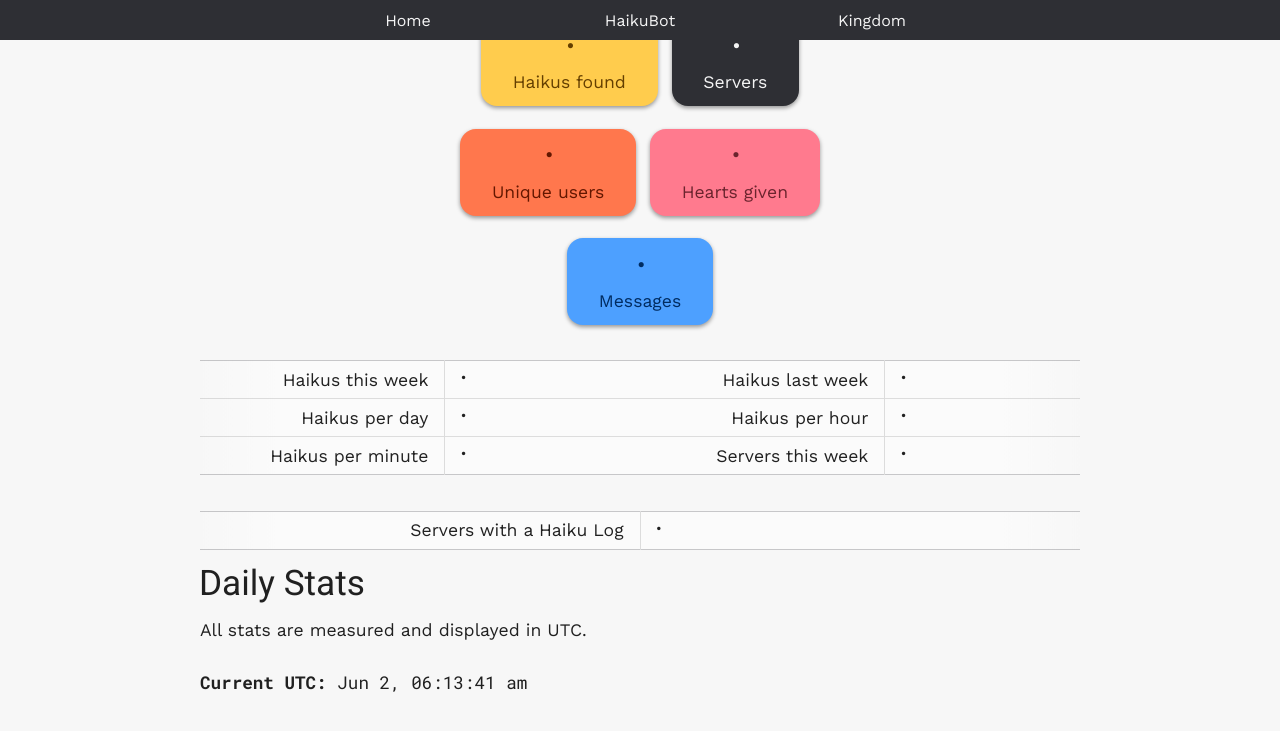
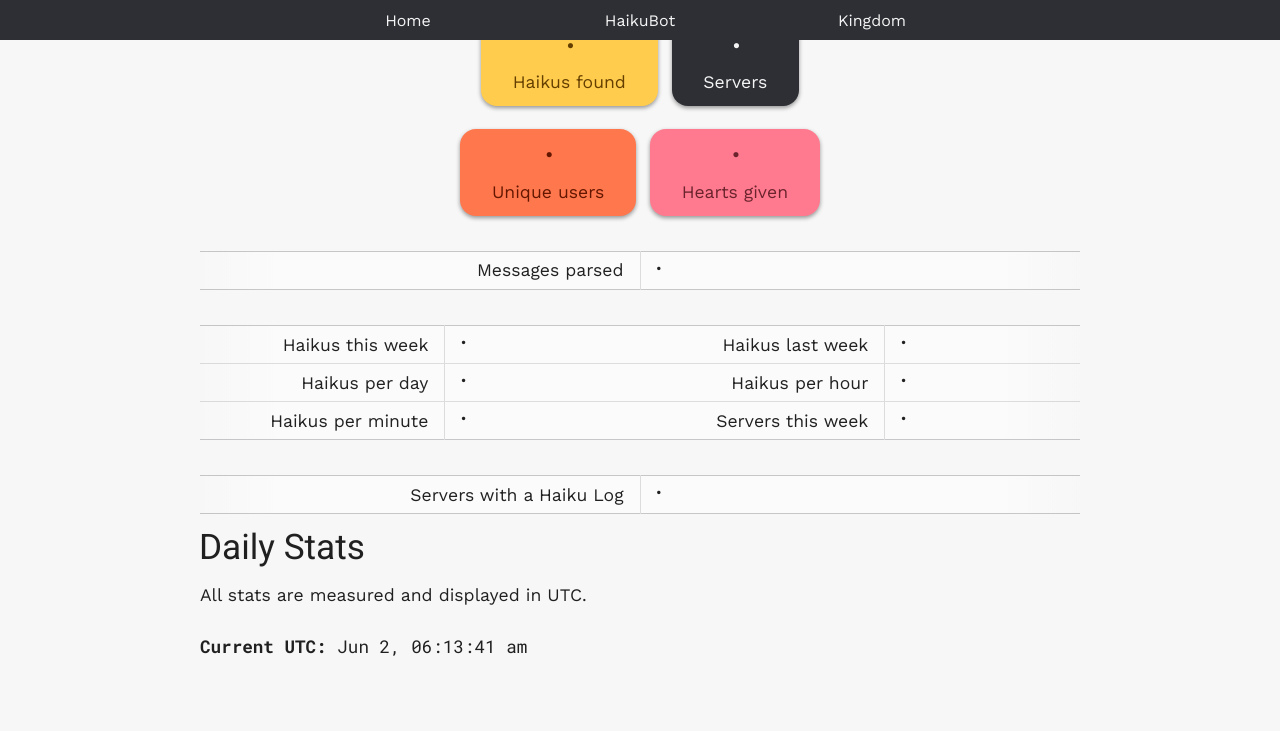
Before and after one commit to YtnomSnrub/ytnomsnrub.github.io, a Jekyll site: the page built from haikubot/stats.md, in a window 1280 px wide and 900 px high, scrolled down 496 px. Shown: the top 731 px of the window. Built offline with Jekyll 4.4.1, drawn with Linux system fonts in a browser that asks for light colours; nearby versions of some CDN libraries; our own code applies the rules of GitHub Pages for plain Markdown files.

Commit message:
Moved messages counter back to table

```diff
--- a/_includes/stats/haikubot-stats.html
+++ b/_includes/stats/haikubot-stats.html
@@ -21,11 +21,4 @@
         <p>Hearts given</p>
     </div>
 </div>
-
-<div class="button-row">
-    <div class="stat-count message-count">
-        <p class="stat-counter stat-large message-counter loading" data-api="messagecount" data-loop-time="4000">.</p>
-        <p>Messages</p>
-    </div>
-</div>
 {% endif %}
--- a/haikubot/stats.md
+++ b/haikubot/stats.md
@@ -5,6 +5,15 @@
 # Stats
 
 {% include stats/haikubot-stats.html extra_stats=true %}
+
+<table class="stat-table stat-table-single">
+    <tbody>
+        <tr>
+            <td>Messages parsed</td>
+            <td class="stat-counter loading" data-api="messagecount" data-loop-time="4000">.</td>
+        </tr>
+    </tbody>
+</table>
 
 <table class="stat-table stat-table-large">
     <tbody>
```
